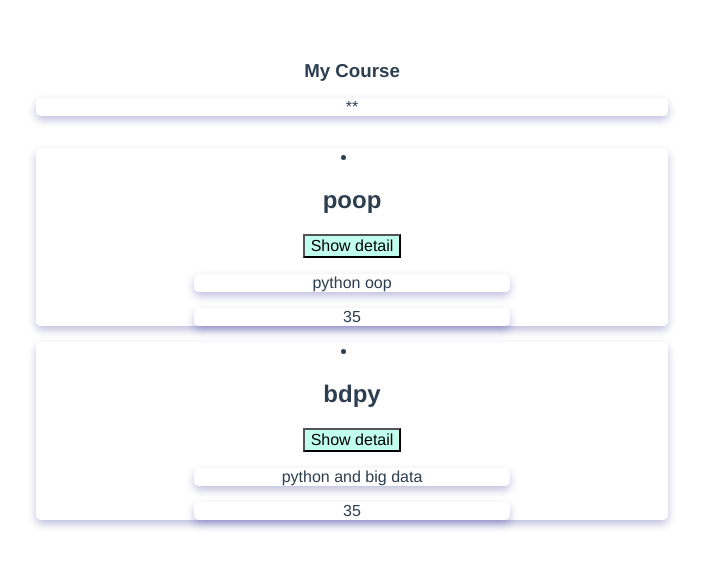
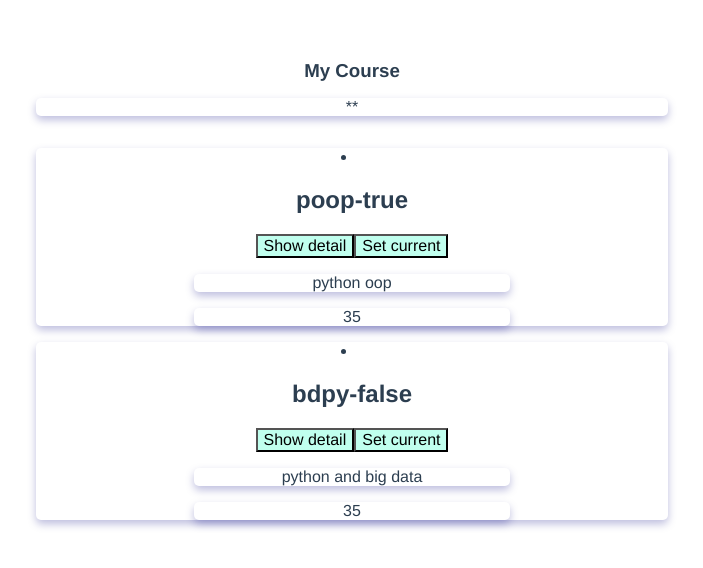
Before and after one commit to FLameSunRisE/practice-vue, a Vue app in the folder lab/vue10_component2_vue3/: page / in a window 1280 px wide. Shown: the top 568 px of the page, without its empty margins (288-991 px from the left). Built offline with nearby package versions, Linux system fonts and the light colour scheme.

Commit message:
feat: prop fail example

```diff
--- a/lab/vue10_component2_vue3/src/components/CourseIntro.vue
+++ b/lab/vue10_component2_vue3/src/components/CourseIntro.vue
@@ -1,7 +1,8 @@
 <template>
   <li>
-    <h2>{{ id }}</h2>
+    <h2>{{ id }}-{{ current }}</h2>
     <button @click="toggleCourseDetail">Show detail</button>
+    <button @click="toggleCurrent">Set current</button>
     <ul v-if="detailsVisible">
       <li>{{ name }}</li>
       <li>{{ duration }}</li>
@@ -10,7 +11,8 @@
 </template>
 <script>
 export default {
-  props: ["id", "name", "duration"],
+  props: ["id", "name", "duration", "current"],
+
   data() {
     return {
       detailsVisible: true,
@@ -20,6 +22,9 @@ export default {
     toggleCourseDetail() {
       this.detailsVisible = !this.detailsVisible;
     },
+    toggleCurrent() {
+      this.current = true;
+    },
   },
 };
 </script>
```
